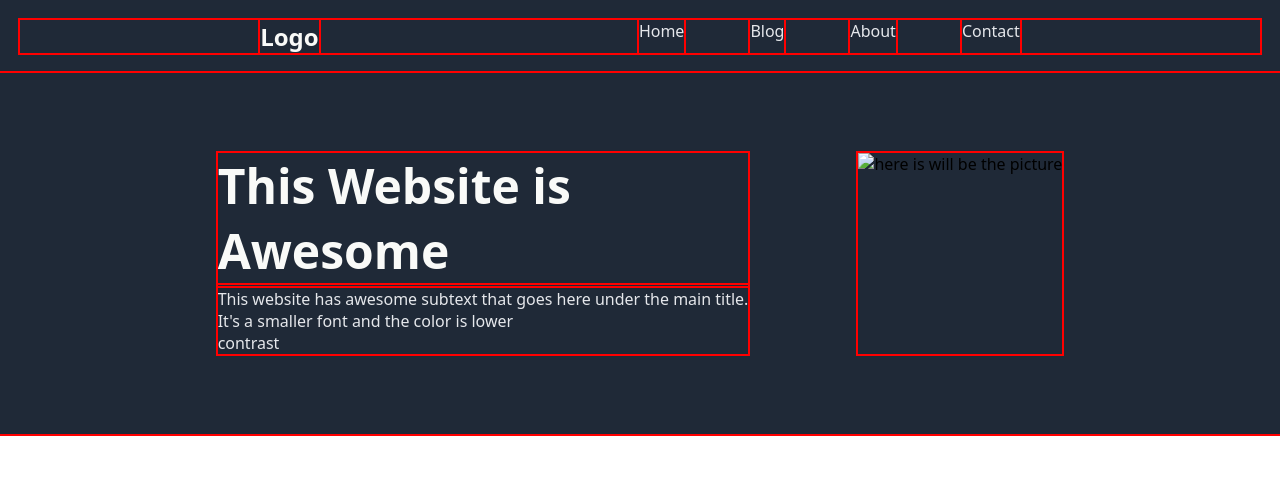
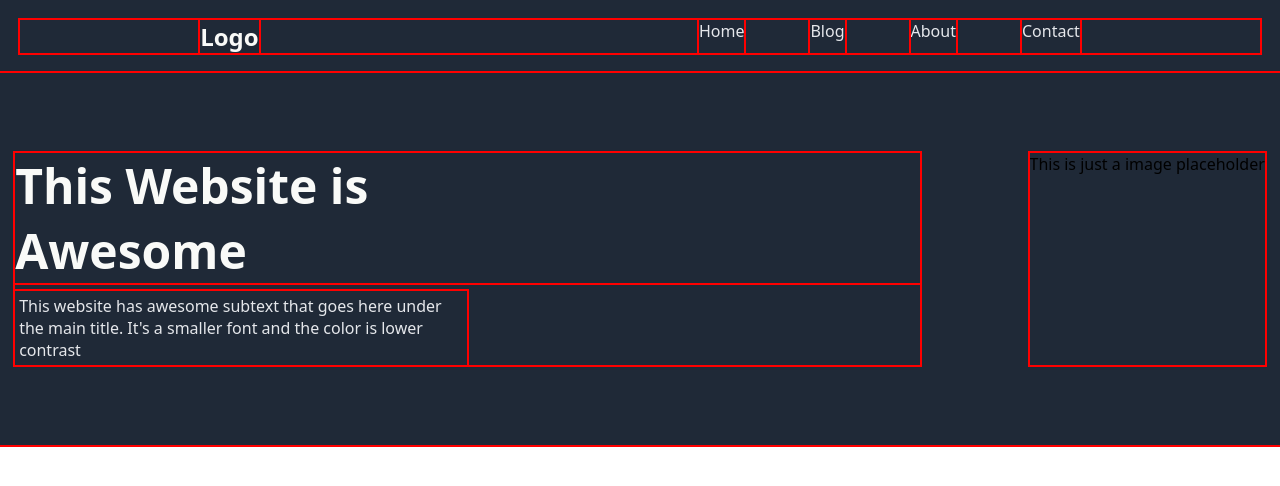
Before and after one commit to Thesameerjung-1/landing-page, a plain HTML site: page index.html in a window 1280 px wide. Drawn offline with Linux system fonts and the light colour scheme.

Commit message:
add all the necessary styles for a header and hero section
adjusted the height of the the paragraph and the heading of
the main-container section. now bit confused in right side of the flexbox
of main-container section.

```diff
--- a/index.html
+++ b/index.html
@@ -25,10 +25,10 @@
         <div class="main-container">
             <div class="text-description">
                 <h1>This Website is<br> Awesome</h1>
-                <p>This website has awesome subtext that goes here under the main title. <br>It's a smaller font and the color is lower<br> contrast</p>
+                <p>This website has awesome subtext that goes here under the main title. It's a smaller font and the color is lower contrast</p>
             </div>
             <div class="picture">
-                <img src="" alt="here is will be the picture">
+                This is just a image placeholder
             </div>
         </div>
 
--- a/style.css
+++ b/style.css
@@ -22,7 +22,7 @@ body{
 
 .nav{
     display: flex;
-    justify-content: space-evenly;
+    justify-content: space-around;
     gap: 80px;
 }
 
@@ -53,7 +53,6 @@ body{
 .main-container{
     display: flex;
     justify-content: center;
-    align-items: ce;
     background-color: #1F2937;
     padding-top:80px ;
     padding-bottom:80px ;
@@ -66,15 +65,16 @@ body{
 .text-description{
     display: flex;
     flex-direction: column;
-    gap: 5px;
-
+    gap: 8px;
+    /* padding: 42px; */
 }
 
 .text-description h1{
     font-size: 48px;
     font-weight: bolder;
     color: #f9faf8;
-    /* width: 550px; */
+    flex-shrink: 0;
+
 }
 
 
@@ -83,10 +83,12 @@ body{
     color: #e5e7eb;
     /* width: 550px; */
     text-wrap: wrap;
+    width: 50%;
+    padding: 4px;
+    flex-shrink: 0;
 
 }
 
 .picture{
     display: flex;
-
 }
```
